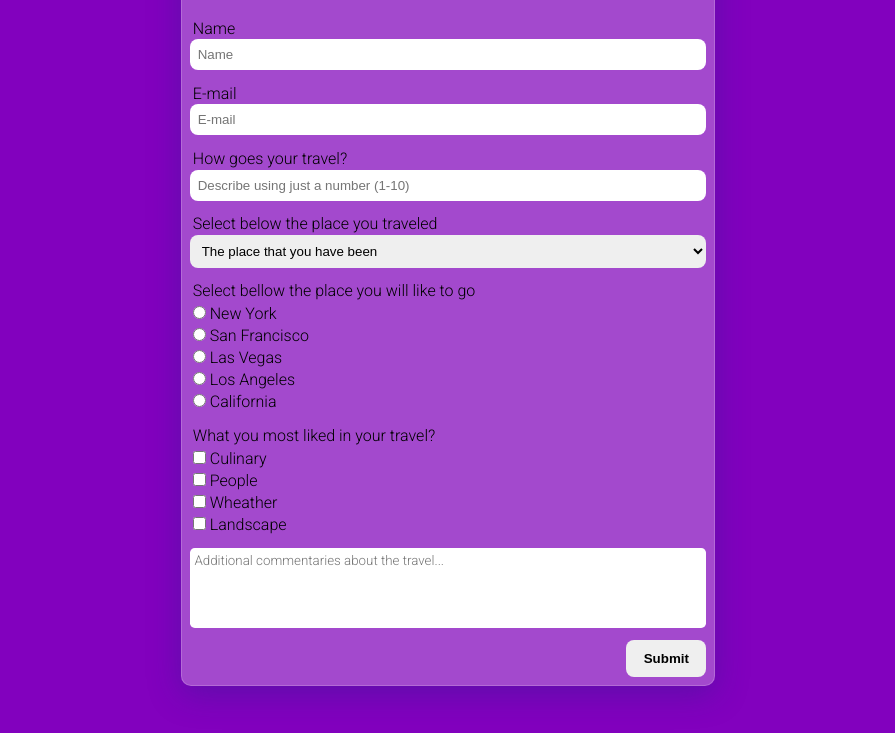
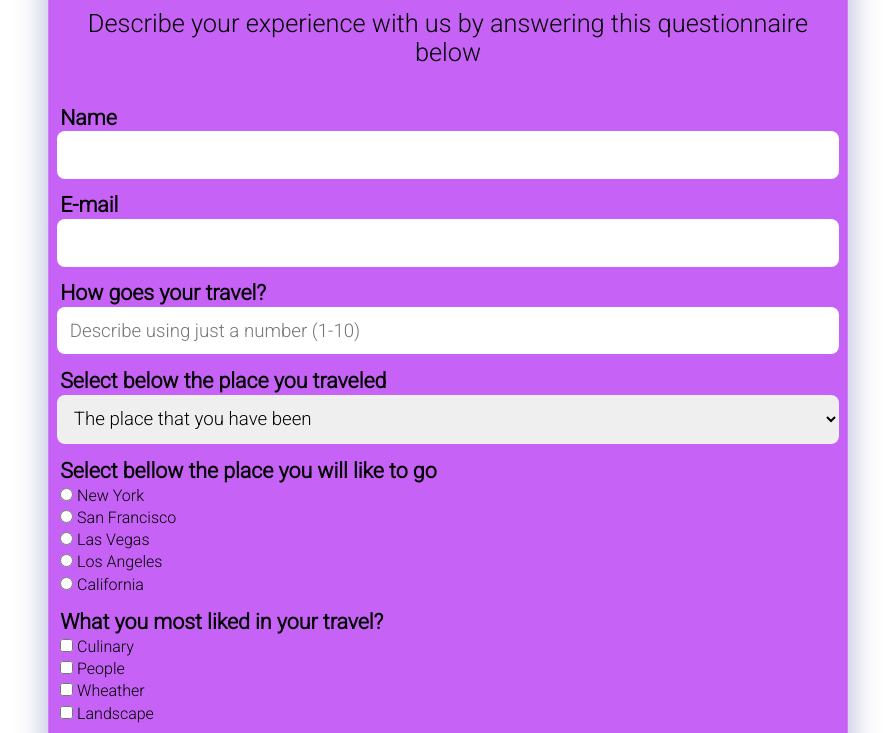
Before and after one commit to Quagliato98/survey-form, a plain HTML site: page index.html in a window 1280 px wide. Shown: the part 182-915 px from the top of the page, without its empty margins (192-1087 px from the left). Before the commit the page ends 884 px from the top, so only its background shows below. Drawn offline with nearby package versions, Linux system fonts and the light colour scheme.

Commit message:
Testando mudanças de layout

```diff
--- a/index.html
+++ b/index.html
@@ -24,21 +24,21 @@
         <main class="content">
             <form action="post" id="survey-form">
                 <div class="form-group">
-                    <label for="name" id="name-label">Name</label>
-                    <input type="text" name="name" id="name" required placeholder="Name">
+                    <label for="name" id="label">Name</label>
+                    <input type="text" name="name" id="name" required>
                 </div>
                 <div class="form-group">
-                    <label for="email" id="email-label">E-mail</label>
-                    <input type="email" name="email" id="email" required placeholder="E-mail">
+                    <label for="email" id="label">E-mail</label>
+                    <input type="email" name="email" id="email" required>
                 </div>
                 <div class="form-group">
-                    <label for="number" id="number-label">How goes your travel?</label>
+                    <label for="number" id="label">How goes your travel?</label>
                     <input type="number" name="number" id="number" min="1" max="10" required placeholder="Describe using just a number (1-10)">
                 </div>
                 <div class="form-group">
-                    <label for="dropdown">Select below the place you traveled</label>
+                    <label for="dropdown" id="label">Select below the place you traveled</label>
                     <select name="dropdown" id="dropdown" required>
-                        <option selected value disabled>The place that you have been</option>
+                        <option selected value>The place that you have been</option>
                         <option value="New York">New York</option>
                         <option value="San Francisco">San Francisco</option>
                         <option value="Las Vegas">Las Vegas</option>
@@ -47,7 +47,7 @@
                     </select>
                 </div>
                 <div class="form-group">
-                    <label for="place-to-go">Select bellow the place you will like to go</label>
+                    <label for="place-to-go" id="label">Select bellow the place you will like to go</label>
                     <label>
                         <input type="radio" name="place-to-go" id="new-york"> New York
                     </label>
@@ -65,7 +65,7 @@
                     </label>
                 </div>
                 <div class="form-group">
-                    <label for="most-liked">What you most liked in your travel?</label>
+                    <label for="most-liked" id="label">What you most liked in your travel?</label>
                     <label>
                         <input type="checkbox" name="most-liked" id="culinary"> Culinary
                     </label>
--- a/style.css
+++ b/style.css
@@ -2,20 +2,19 @@
     margin: 0;
     padding: 0;
     box-sizing: border-box;
+    font-family: 'Roboto', sans-serif;
 }
 
 body {
-    font-family: 'Roboto', sans-serif;
-    color: #000000;
     margin: 1rem 0;
-    background-color: #8201be;
     display: flex;
     justify-content: center;
     align-items: center;
 }
 
 .container {
-    background: rgba( 241, 241, 241, 0.30 );
+    width: 50rem;
+    background-color: #c662f5;
     box-shadow: 0 8px 32px 0 rgba( 31, 38, 135, 0.37 );
     backdrop-filter: blur(3.0px);
     -webkit-backdrop-filter: blur( 3.0px );
@@ -23,14 +22,18 @@ body {
     border: 1px solid rgba( 255, 255, 255, 0.18 );
 }
 
-h1 {
+#title, .description {
+    margin: 1rem 0;
+    padding: 1rem;
+    text-align: center;
+    font-size: 48pt;
     font-family: 'Oswald', sans-serif;
 }
 
-h1, p {
-    margin: 1rem 0;
-    padding: 1rem;
-    text-align: center;
+.description {
+    font-family: 'Roboto', sans-serif;
+    font-weight: 400;
+    font-size: 19pt;
 }
 
 .form-group{
@@ -47,13 +50,19 @@ label {
 
 }
 
+#label {
+    font-size: 16pt;
+    font-weight: bold;
+}
+
 input, select, textarea {
     border: none;
-    outline: none;
+    outline-color: #93f13a;
 }
 
 input, button, select {
-    padding: 0.5rem;
+    font-size: 14pt;
+    padding: 0.8rem;
     border-radius: 0.5rem;
 }
 
```
